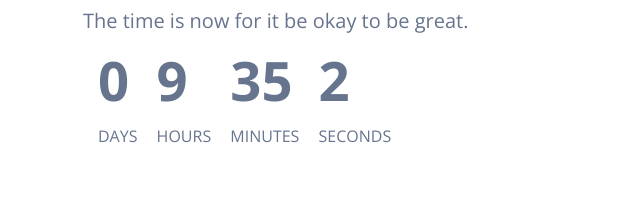
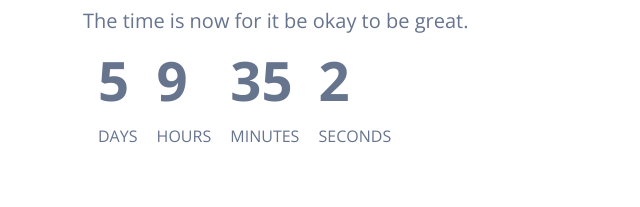
Before and after one commit to GL-pro/gl-pos-coming-soon, a plain HTML site: page index.html in a window 1280 px wide. Shown: the part 488-695 px from the top of the page, 629-1269 px from the left. Drawn offline with nearby package versions, Linux system fonts and the light colour scheme; some packages are replaced by stand-ins of ours.

Commit message:
date modified

```diff
--- a/index.html
+++ b/index.html
@@ -239,7 +239,7 @@ li span {
       mm = String(today.getMonth() + 1).padStart(2, "0"),
       yyyy = today.getFullYear(),
       nextYear = yyyy + 1,
-      dayMonth = "01/05/",
+      dayMonth = "01/10/",
       birthday = dayMonth + yyyy;
 
   today = mm + "/" + dd + "/" + yyyy;
```
